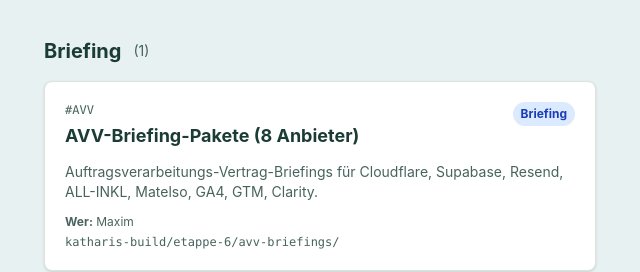
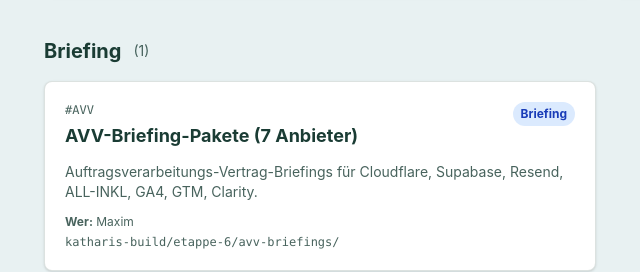
Before and after one commit to katharishilfe-sys/Katharis-Website, an Astro site: page /admin in a window 1280 px wide. Shown: the part 1406-1678 px from the top of the page, 36-676 px from the left. Built offline with nearby package versions, Linux system fonts and the light colour scheme; Astro itself is replaced by a stand-in of ours.

Commit message:
Matelso-Override 2026-05-19: aus AVV-Liste raus, Code bleibt als Phase-2-Anchor

```diff
--- a/src/pages/admin/index.astro
+++ b/src/pages/admin/index.astro
@@ -117,8 +117,8 @@ const operationsDocs: OpsDoc[] = [
   },
   {
     id: 'AVV',
-    titel: 'AVV-Briefing-Pakete (8 Anbieter)',
-    zweck: 'Auftragsverarbeitungs-Vertrag-Briefings für Cloudflare, Supabase, Resend, ALL-INKL, Matelso, GA4, GTM, Clarity.',
+    titel: 'AVV-Briefing-Pakete (7 Anbieter)',
+    zweck: 'Auftragsverarbeitungs-Vertrag-Briefings für Cloudflare, Supabase, Resend, ALL-INKL, GA4, GTM, Clarity.',
     status: 'briefing',
     wer: 'Maxim',
     pfad: 'katharis-build/etappe-6/avv-briefings/',
--- a/src/pages/datenschutz.astro
+++ b/src/pages/datenschutz.astro
@@ -108,7 +108,6 @@ import PageLayout from '@layouts/PageLayout.astro';
         <tr><td class="p-2 border">Supabase</td><td class="p-2 border">Lead-Datenbank (geplant Etappe 6.5a)</td><td class="p-2 border">EU-Frankfurt</td></tr>
         <tr><td class="p-2 border">Resend</td><td class="p-2 border">Transaktions-E-Mails (geplant Etappe 6.5a)</td><td class="p-2 border">EU-Region, DPF + SCC</td></tr>
         <tr><td class="p-2 border">ALL-INKL.com (Neue Medien Münnich)</td><td class="p-2 border">Postfach info@katharis.de (Mail-Hosting)</td><td class="p-2 border">Deutschland</td></tr>
-        <tr><td class="p-2 border">Matelso</td><td class="p-2 border">Call-Tracking (optional, Etappe 6+)</td><td class="p-2 border">Deutschland</td></tr>
         <tr><td class="p-2 border">Google</td><td class="p-2 border">Google Ads Conversion-Tracking (geplant Etappe 8, nur mit Einwilligung)</td><td class="p-2 border">USA, DPF + SCC</td></tr>
       </tbody>
     </table>
```
Also changed, not shown: README.md.
